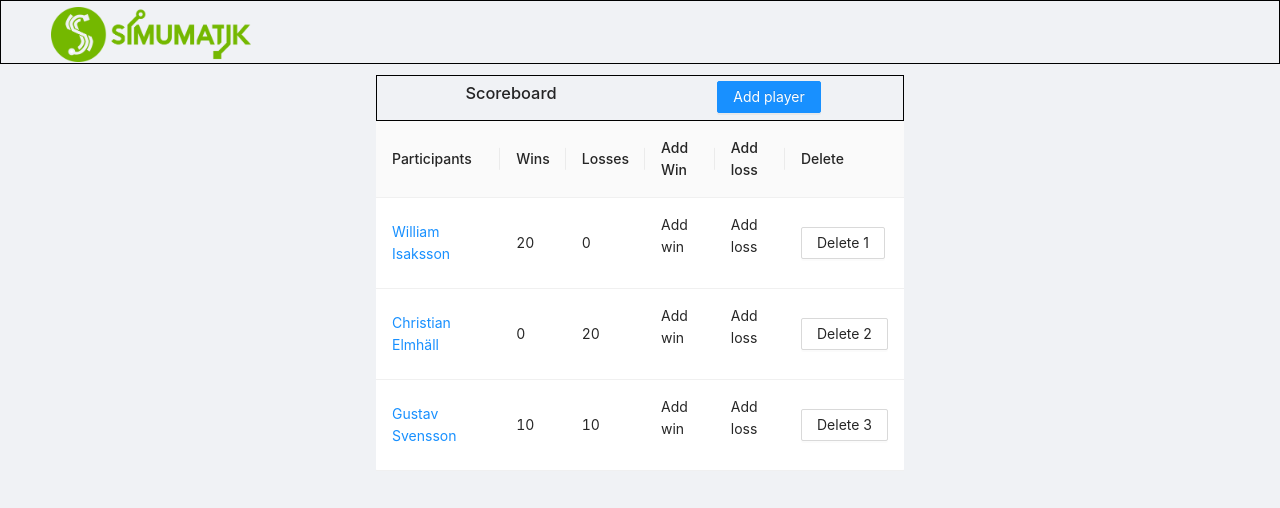
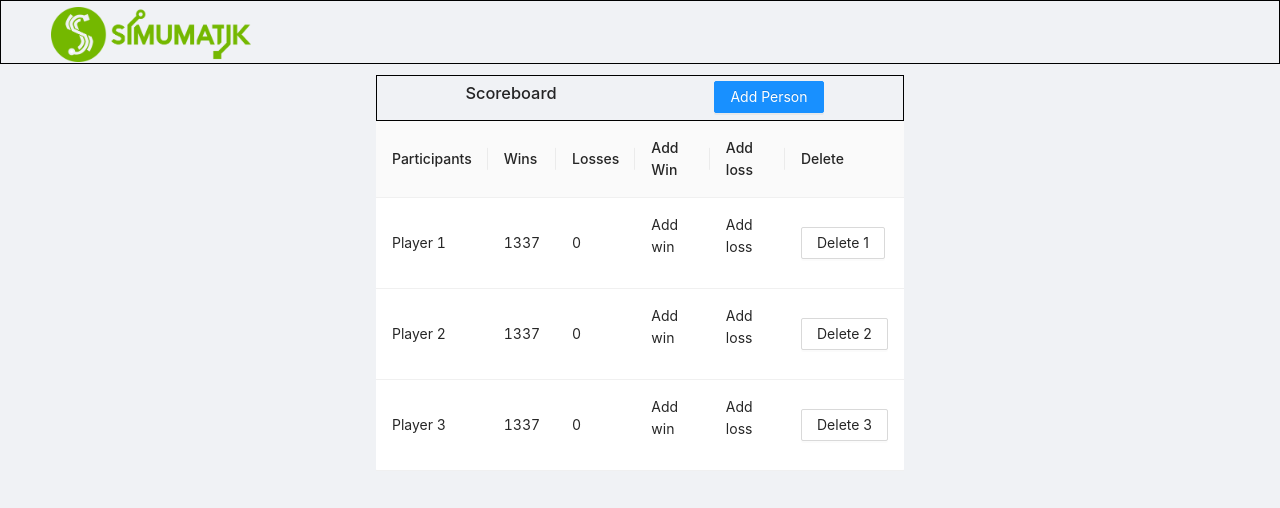
Before and after one commit to Wontoz/ScoreboardApp, a React (Create React App) app: page / in a window 1280 px wide. Shown: the top 508 px of the page. Built offline with nearby package versions, Linux system fonts and the light colour scheme.

Commit message:
Table now uses states to manipulate rows + Delete functionality added

```diff
--- a/src/App.js
+++ b/src/App.js
@@ -2,9 +2,9 @@ import logo from './img/Simumatik_Logo.png';
 import 'antd/dist/antd.css';
 import TableBody from './components/Table';
 import TableHeader from './components/TableHeader';
-import AddPlayerButton from './components/AddPlayerButton';
-import { Layout} from 'antd';
+import { Layout } from 'antd';
 import './App.css';
+import { useState } from 'react';
 
 const { Header, Content, Sider } = Layout;
 
@@ -21,7 +21,7 @@ function App() {
         }}
       ></Sider>
       <Layout>
-        <Header style = {{
+        <Header style={{
           width: '100vw',
           position: 'fixed',
           left: 0,
@@ -38,7 +38,6 @@ function App() {
           margin: '60px auto auto auto',
           padding: '0'
         }}>
-          <TableHeader></TableHeader>
           <TableBody></TableBody>
         </Content>
       </Layout>
--- a/src/components/AddPlayerButton.js
+++ b/src/components/AddPlayerButton.js
@@ -1,29 +1,43 @@
-import React from 'react';
-import { Modal, Button } from 'antd';
+import React, { Component} from 'react';
+import { Modal, Button, Input } from 'antd';
 
-const AddPlayerButton = () => {
-    const [isModalVisible, setIsModalVisible] = React.useState(false);
+class AddPlayerButton extends Component {
+    constructor(props){
+        super(props);
+        this.state = {
+            isModalVisible: false,
+            playerName: (''),
+            newPlayer: [{ key: 5, participant: this.playerName, wins: 0, losses: 0},]
+        };
+    }
 
-    const showModal = () => {
-        setIsModalVisible(true);
-    };
+    showModal(){
+        this.setState({isModalVisible: true})
+    }
 
-    const hideModal = () => {
-        setIsModalVisible(false);
-    };
+    hideModal(){
+        this.setState({isModalVisible: false})
+    }
+    changePlayerName(e) {
+        this.setState({playerName: e.target.value})
+    }
 
+    //Denna ska parent node ha
+    addPlayer(e) {
+        alert(this.state.playerName)
+        this.hideModal()
+    }
+    render(){
         return (
             <>
-            <Button type="primary" onClick={showModal}>
-                Add player
+                <Button type="primary" onClick={this.showModal.bind(this)}>
+                    Add Person
                 </Button>
-            <Modal title="Add player" visible={isModalVisible} onOk={hideModal} onCancel={hideModal}>
-                <p>Name...</p>
-                <p>Wins...</p>
-                <p>Losses...</p>
+                <Modal title="Add player" visible={this.state.isModalVisible} onOk={this.addPlayer.bind(this)} onCancel={this.hideModal.bind(this)}>
+                    <Input size="large" placeholder="Enter name:" onChange={this.changePlayerName.bind(this)}/>
                 </Modal>
             </>
         )
     }
-
+}
 export default AddPlayerButton;
--- a/src/components/Table.js
+++ b/src/components/Table.js
@@ -1,14 +1,21 @@
 import React from 'react';
-import { Table, Button} from 'antd';
-import ArrowUpOutlined from '@ant-design/icons';
-import { Content } from 'antd/lib/layout/layout';
+import { Table, Button, Row, Col} from 'antd';
+import AddPlayerButton from './AddPlayerButton';
 
-const columns = [
+class TableBody extends React.Component {
+  constructor(props) {
+    super(props);
+    this.state = {
+      players : [
+        { key: 1, participant: 'Player 1', wins: 1337, losses: 0},
+        { key: 2, participant: 'Player 2', wins: 1337, losses: 0},
+        { key: 3, participant: 'Player 3', wins: 1337, losses: 0},
+      ],
+      columns: [
         {
           title: 'Participants',
           dataIndex: 'participant',
           key: 'participant',
-    render: text => <a>{text}</a>,
         },
         {
           title: 'Wins',
@@ -44,38 +51,41 @@ const columns = [
           title: 'Delete',
           key: 'delete',
           render: (key, record) => (
-      <Button>
+            <Button onClick ={this.handleDeleteRow.bind(this, record.key)}>
               Delete {record.key}
             </Button>
           ),
         },
-];
+      ]
+    }
+  }
 
-const data = [
-  {
-    key: '1',
-    participant: 'William Isaksson',
-    wins: 20,
-    losses: 0,
-  },
-  {
-    key: '2',
-    participant: 'Christian Elmhäll',
-    wins: 0,
-    losses: 20,
-  },
-  {
-    key: '3',
-    participant: 'Gustav Svensson',
-    wins: 10,
-    losses: 10,
+  handleDeleteRow(key) {
+    const {players} = this.state;
+    const newPlayers = players.filter((item) => item.key !== key);
+    this.setState({players: newPlayers})
   }
-];
 
-const TableBody = () => {
+  render() {
     return(
-            <Table columns={columns} dataSource={data} pagination={false} ></Table>
-    )
+      <>
+        <Row style={{
+            padding: '5px',
+            marginTop: '15px',
+            textAlign: 'center',
+            border: '1px solid black'
+        }}>
+            <Col span={12}>
+                <h1>Scoreboard</h1>
+            </Col>
+            <Col span={12}>
+                <AddPlayerButton players={this.state.players}></AddPlayerButton>
+            </Col>
+        </Row>
+        <Table columns={this.state.columns} dataSource={this.state.players} pagination={false} ></Table>
+      </>
+    );
+  }
 }
 
 export default TableBody;
--- a/src/components/TableHeader.js
+++ b/src/components/TableHeader.js
@@ -2,9 +2,7 @@ import React from 'react';
 import { Col, Row} from 'antd';
 import AddPlayerButton from './AddPlayerButton';
 
-const Icon = ({ src}) => (
-    <img src={src}></img>
-);
+const TableHeader = (data) => {
 
     const body = (
         <Row style={{
@@ -22,7 +20,6 @@ const body = (
         </Row>
     );
 
-const TableHeader = () => {
     return (
         <div>
             {body}
```
Lines whose indentation alone changed are shown as unchanged.
